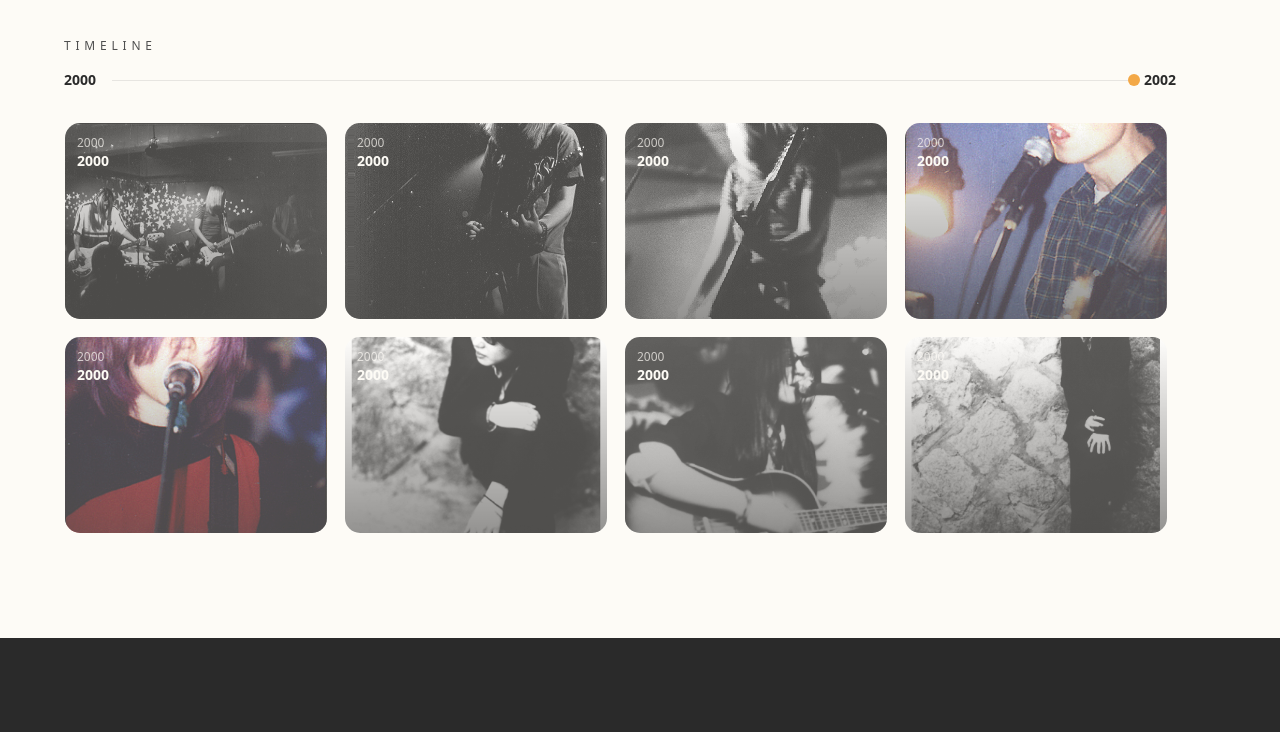
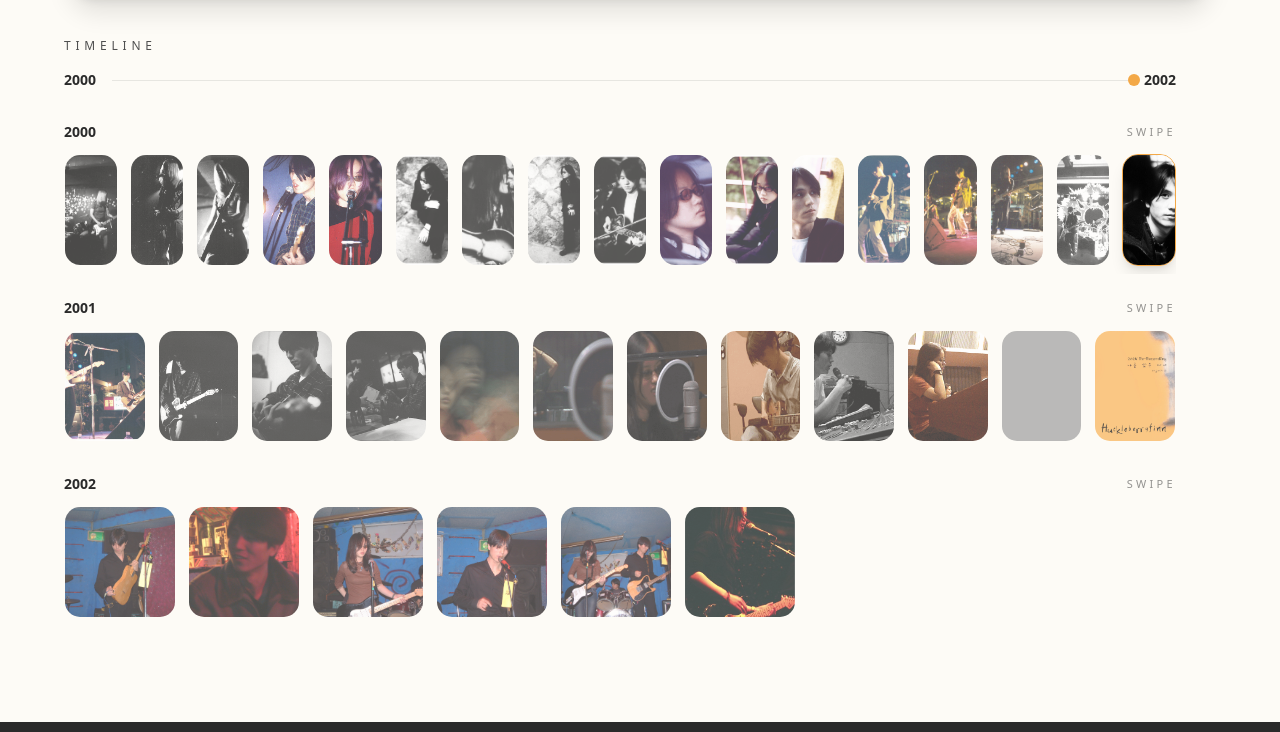
Before and after one commit to hwangtab/huckleberryfinn-epk, a Next.js app: page / in a window 1280 px wide. Shown: the part 3547-4279 px from the top of the page. Built offline with nearby package versions, Linux system fonts and the light colour scheme; grey boxes are pictures that could not be loaded; a web font is replaced by a local one.

Commit message:
fix: restore gallery images and timeline flow

```diff
--- a/app/_components/SectionGallery.tsx
+++ b/app/_components/SectionGallery.tsx
@@ -13,10 +13,21 @@ export default function SectionGallery() {
   const slideRefs = useRef<(HTMLDivElement | null)[]>([]);
   const total = galleryMoments.length;
   const currentMoment = galleryMoments[activeIndex];
-  const years = useMemo(() => galleryMoments.map((moment) => Number(moment.year)), []);
+  const years = useMemo(() => galleryMoments.map((moment) => Number(moment.year)), [galleryMoments]);
   const minYear = Math.min(...years);
   const maxYear = Math.max(...years);
-  const getImageSrc = (path: string) => encodeURI(path);
+  const groupedByYear = useMemo(() => {
+    const map = new Map<string, { year: string; items: Array<{ moment: (typeof galleryMoments)[number]; index: number }> }>();
+    galleryMoments.forEach((moment, index) => {
+      const existing = map.get(moment.year);
+      if (existing) {
+        existing.items.push({ moment, index });
+      } else {
+        map.set(moment.year, { year: moment.year, items: [{ moment, index }] });
+      }
+    });
+    return Array.from(map.values()).sort((a, b) => Number(a.year) - Number(b.year));
+  }, [galleryMoments]);
   const scrollToIndex = (index: number) => {
     const target = slideRefs.current[index];
     if (target) {
@@ -100,7 +111,7 @@ export default function SectionGallery() {
               >
                 <div className="relative h-96">
                     <Image
-                      src={getImageSrc(moment.src)}
+                      src={moment.src}
                       alt={`${moment.year}년 기록 ${index + 1}`}
                       fill
                       className="object-cover"
@@ -133,9 +144,9 @@ export default function SectionGallery() {
 
         {/* Desktop layout */}
         <div className="hidden md:grid md:grid-cols-[3fr_2fr] gap-10 items-start">
-          <div className="md:col-span-3 relative aspect-[4/5] rounded-[32px] overflow-hidden bg-hbf-charcoal/5">
+          <div className="md:col-span-3 relative aspect-[4/5] rounded-[32px] overflow-hidden bg-hbf-charcoal/5 shadow-xl">
             <Image
-              src={getImageSrc(currentMoment.src)}
+              src={currentMoment.src}
               alt={`${currentMoment.year}년 아카이브 메인 이미지`}
               fill
               className="object-cover"
@@ -186,29 +197,35 @@ export default function SectionGallery() {
               </div>
             </div>
 
-            <div className="grid grid-cols-2 sm:grid-cols-3 xl:grid-cols-4 gap-4 max-h-[420px] overflow-y-auto pr-2">
-              {galleryMoments.map((moment, index) => (
+            <div className="flex flex-col gap-6">
+              {groupedByYear.map(({ year, items }) => (
+                <div key={year} className="space-y-3">
+                  <div className="flex items-center justify-between">
+                    <p className="text-sm font-semibold text-hbf-charcoal">{year}</p>
+                    <span className="text-[11px] text-hbf-charcoal/50 uppercase tracking-[0.3em]">Swipe</span>
+                  </div>
+                  <div className="flex gap-3 overflow-x-auto snap-x snap-mandatory pb-2 [-ms-overflow-style:none] [scrollbar-width:none] [&::-webkit-scrollbar]:hidden">
+                    {items.map(({ moment, index: globalIndex }) => (
                       <button
-                  key={moment.id}
+                        key={`${moment.id}-${globalIndex}`}
                         type="button"
-                  onClick={() => setActiveIndex(index)}
-                  className={`relative aspect-[4/3] rounded-2xl overflow-hidden border transition-all ${
-                    activeIndex === index ? 'border-hbf-yellow shadow-lg' : 'border-transparent opacity-70 hover:opacity-100'
+                        onClick={() => setActiveIndex(globalIndex)}
+                        className={`relative w-28 h-28 rounded-2xl overflow-hidden border snap-start transition-all ${
+                          activeIndex === globalIndex ? 'border-hbf-yellow shadow-lg' : 'border-transparent opacity-70 hover:opacity-100'
                         }`}
-                  aria-label={`${moment.year}년 사진 ${index + 1}`}
+                        aria-label={`${moment.year}년 사진`}
                       >
                         <Image
-                    src={getImageSrc(moment.src)}
-                    alt={`${moment.year}년 소장 사진 ${index + 1}`}
+                          src={moment.src}
+                          alt={`${moment.year}년 썸네일`}
                           fill
                           className="object-cover"
-                    sizes="200px"
+                          sizes="112px"
                         />
-                  <div className="absolute inset-0 bg-gradient-to-t from-black/60 to-transparent p-3 text-left">
-                    <p className="text-xs text-hbf-white/70">{moment.year}</p>
-                    <p className="text-sm font-semibold text-hbf-white">{moment.year}</p>
+                      </button>
+                    ))}
                   </div>
-                </button>
+                </div>
               ))}
             </div>
           </div>
```
Lines whose indentation alone changed are shown as unchanged.
